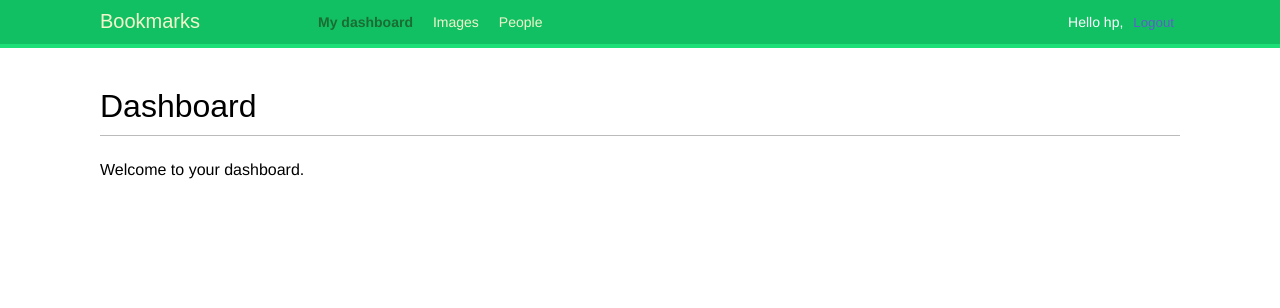
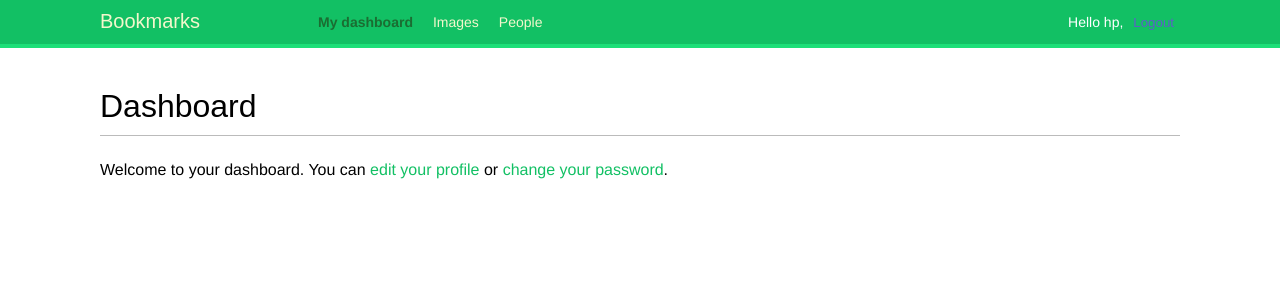
Before and after one commit to GachewaRa/DJANGO-4-BY-EXAMPLE, a Django app: page /account/ in a window 1280 px wide. Shown: the top 308 px of the page. Run offline with Django 5.2, Linux system fonts and the light colour scheme; a user stored in the database is signed in; some web fonts are replaced.

Commit message:
Extended the Django's User model using Profile which is linked to User via a one to one relationship; also allowed edditing of the user profiles

```diff
--- a/Django-5/bookmarks/account/templates/account/dashboard.html
+++ b/Django-5/bookmarks/account/templates/account/dashboard.html
@@ -2,5 +2,6 @@
 {% block title %}Dashboard{% endblock %}
 {% block content %}
     <h1>Dashboard</h1>
-    <p>Welcome to your dashboard.</p>
+    <p>Welcome to your dashboard. You can <a href="{% url "edit" %}">edit your
+        profile</a> or <a href="{% url "password_change" %}">change your password</a>.</p>
 {% endblock %}
--- a/Django-5/bookmarks/account/urls.py
+++ b/Django-5/bookmarks/account/urls.py
@@ -32,4 +32,5 @@ urlpatterns = [
     path('', include('django.contrib.auth.urls')),
     path('', views.dashboard, name='dashboard'),
     path('register/', views.register, name='register'),
+    path('edit/', views.edit, name='edit'),
 ]
--- a/Django-5/bookmarks/account/views.py
+++ b/Django-5/bookmarks/account/views.py
@@ -1,8 +1,10 @@
 from django.shortcuts import render
 from django.http import HttpResponse
 from django.contrib.auth import authenticate, login
-from .forms import LoginForm,  UserRegistrationForm
+from .forms import LoginForm,  UserRegistrationForm, \
+    UserEditForm, ProfileEditForm
 from django.contrib.auth.decorators import login_required
+from .models import Profile
 
 
 # Create your views here.
@@ -44,9 +46,30 @@ def register(request):
                 user_form.cleaned_data['password'])
             # Save the User object
             new_user.save()
+            # Create the user profile
+            Profile.objects.create(user=new_user)
             return render(request,'account/register_done.html',
                           {'new_user': new_user})
     else:
         user_form = UserRegistrationForm()
         return render(request, 'account/register.html',
                       {'user_form': user_form})
+
+@login_required
+def edit(request):
+    if request.method == 'POST':
+        user_form = UserEditForm(instance=request.user,
+                                 data=request.POST)
+        profile_form = ProfileEditForm(instance=request.user.profile,
+                                       data=request.POST,
+                                       files=request.FILES)
+        if user_form.is_valid() and profile_form.is_valid():
+            user_form.save()
+            profile_form.save()
+    else:
+        user_form = UserEditForm(instance=request.user)
+        profile_form = ProfileEditForm(instance=request.user.profile)
+    return render(request,
+                  'account/edit.html',
+                  {'user_form': user_form,
+                   'profile_form': profile_form})
```
Also changed, not shown: Django-5/bookmarks/account/forms.py (+11 -0 lines), Django-5/bookmarks/account/templates/account/edit.html (added, +12 -0 lines), Django-5/bookmarks/db.sqlite3, Django-5/bookmarks/media/users/2024/06/01/MALCOLM_X.jpg (added).
